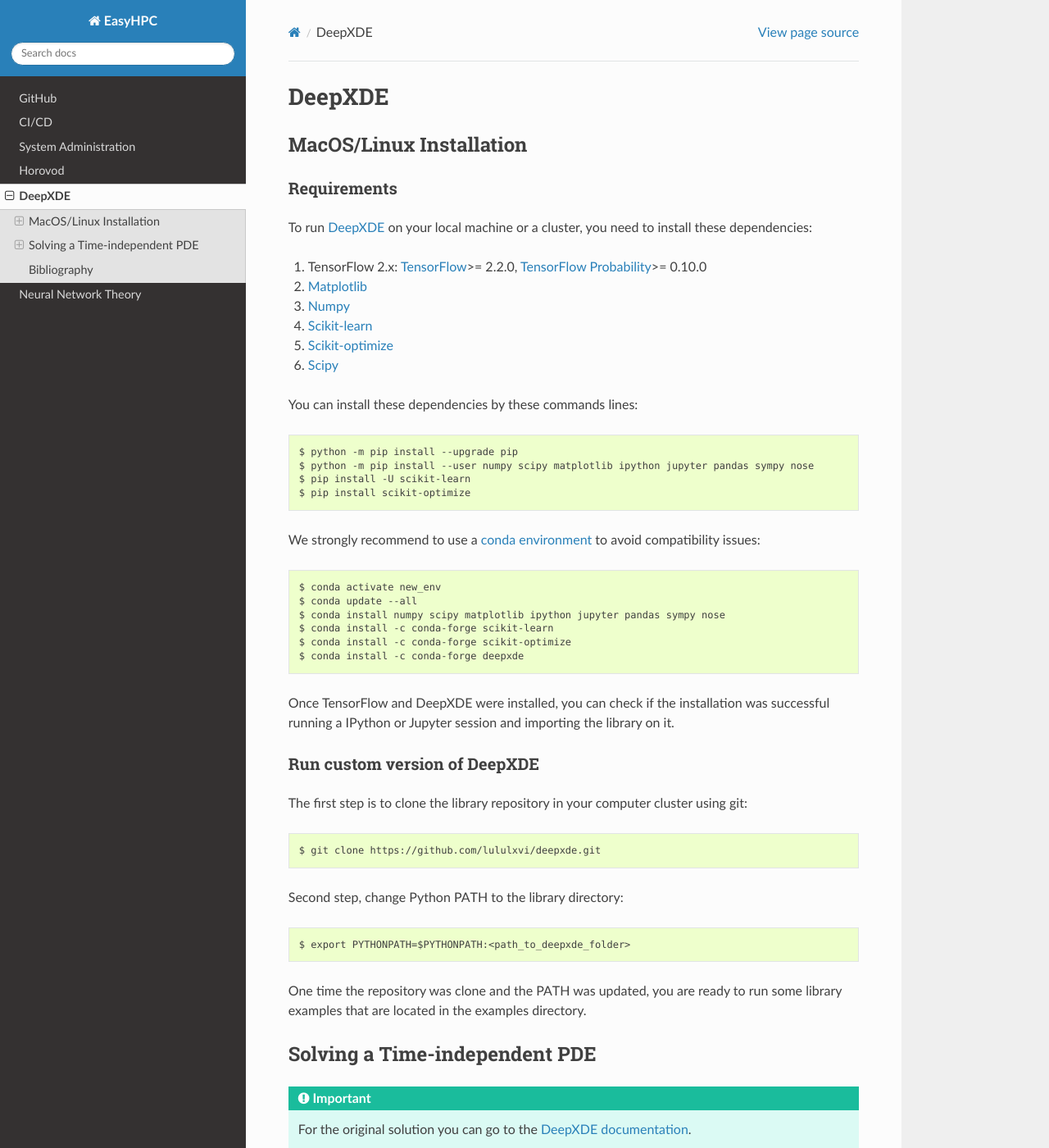
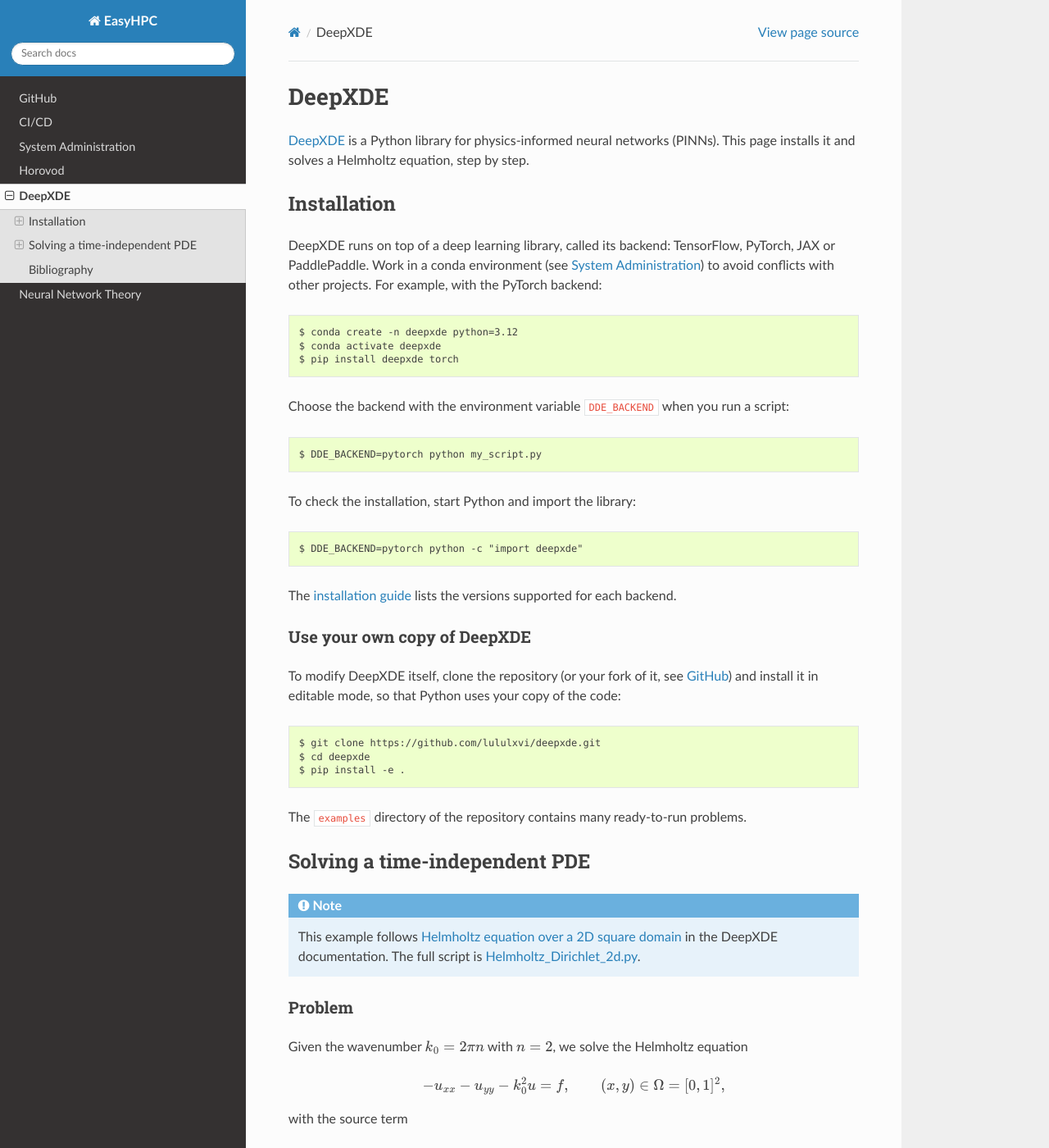
Before and after one commit to pescap/EasyHPC, a Sphinx documentation site: the page built from docs/source/deepxde.rst, in a window 1280 px wide and 1400 px high. Shown: the whole window at 82% size. Built offline with Sphinx 7.4.7 and the Read the Docs theme 3.1.0, drawn with Linux system fonts in a browser that asks for light colours; some of the changed text lies outside the part shown.

Commit message:
Fix the DeepXDE Helmholtz example so it runs, following the upstream script

```diff
--- a/docs/source/deepxde.rst
+++ b/docs/source/deepxde.rst
@@ -2,132 +2,128 @@
 DeepXDE
 =======
 
+`DeepXDE <https://deepxde.readthedocs.io>`__ is a Python library for physics-informed neural networks (PINNs). This page installs it and solves a Helmholtz equation, step by step.
 
 
-MacOS/Linux Installation
-------------------------
+Installation
+------------
+
+DeepXDE runs on top of a deep learning library, called its backend: TensorFlow, PyTorch, JAX or PaddlePaddle. Work in a conda environment (see :doc:`sysadmin`) to avoid conflicts with other projects. For example, with the PyTorch backend::
+
+    $ conda create -n deepxde python=3.12
+    $ conda activate deepxde
+    $ pip install deepxde torch
+
+Choose the backend with the environment variable ``DDE_BACKEND`` when you run a script::
+
+    $ DDE_BACKEND=pytorch python my_script.py
+
+To check the installation, start Python and import the library::
+
+    $ DDE_BACKEND=pytorch python -c "import deepxde"
+
+The `installation guide <https://deepxde.readthedocs.io/en/latest/user/installation.html>`__ lists the versions supported for each backend.
 
 
-Requirements
-**************
+Use your own copy of DeepXDE
+****************************
 
-To run `DeepXDE <https://deepxde.readthedocs.io/en/latest/index.html>`__ on your local machine or a cluster, you need to install these dependencies:
+To modify DeepXDE itself, clone the repository (or your fork of it, see :doc:`github`) and install it in editable mode, so that Python uses your copy of the code::
 
-1. TensorFlow 2.x: `TensorFlow <https://www.tensorflow.org/>`__>= 2.2.0, `TensorFlow Probability <https://www.tensorflow.org/probability>`__>= 0.10.0
-2. `Matplotlib <https://matplotlib.org/>`__
-3. `Numpy <https://numpy.org/>`__
-4. `Scikit-learn <https://scikit-learn.org/stable/>`__
-5. `Scikit-optimize <https://scikit-optimize.github.io/stable/>`__
-6. `Scipy <https://scipy.org/>`__
+    $ git clone https://github.com/lululxvi/deepxde.git
+    $ cd deepxde
+    $ pip install -e .
 
-You can install these dependencies by these commands lines: ::
-
-    $ python -m pip install --upgrade pip
-    $ python -m pip install --user numpy scipy matplotlib ipython jupyter pandas sympy nose
-    $ pip install -U scikit-learn
-    $ pip install scikit-optimize
-
-We strongly recommend to use a `conda environment <https://easyhpc.readthedocs.io/en/latest/sysadmin.html#anaconda>`__ to avoid compatibility issues: ::
-
-    $ conda activate new_env
-    $ conda update --all
-    $ conda install numpy scipy matplotlib ipython jupyter pandas sympy nose
-    $ conda install -c conda-forge scikit-learn
-    $ conda install -c conda-forge scikit-optimize
-    $ conda install -c conda-forge deepxde
-
-Once TensorFlow and DeepXDE were installed, you can check if the installation was successful running a IPython or Jupyter session and importing the library on it.
+The ``examples`` directory of the repository contains many ready-to-run problems.
 
 
-Run custom version of DeepXDE
-*******************************
+Solving a time-independent PDE
+------------------------------
 
-The first step is to clone the library repository in your computer cluster using git: ::
+.. note::
 
-    $ git clone https://github.com/lululxvi/deepxde.git
-
-Second step, change Python PATH to the library directory: ::
-
-    $ export PYTHONPATH=$PYTHONPATH:<path_to_deepxde_folder>
-
-One time the repository was clone and the PATH was updated, you are ready to run some library examples that are located in the examples directory.
+    This example follows `Helmholtz equation over a 2D square domain <https://deepxde.readthedocs.io/en/latest/demos/pinn_forward/helmholtz.2d.dirichlet.html>`__ in the DeepXDE documentation. The full script is `Helmholtz_Dirichlet_2d.py <https://github.com/lululxvi/deepxde/blob/master/examples/pinn_forward/Helmholtz_Dirichlet_2d.py>`__.
 
 
+Problem
+*******
 
-Solving a Time-independent PDE
-------------------------------
+Given the wavenumber :math:`k_0 = 2\pi n` with :math:`n = 2`, we solve the Helmholtz equation
 
-.. important::
+.. math::
 
-    For the original solution you can go to the
-    `DeepXDE documentation <https://deepxde.readthedocs.io/en/latest/demos/pinn_forward/helmholtz.2d.dirichlet.html>`__.
+    -u_{xx} - u_{yy} - k_0^2 u = f, \qquad (x, y) \in \Omega = [0, 1]^2,
 
-Given a wavenumber: :math:`k_{0}=2\pi n` with :math:`n=2`.
+with the source term
 
-You will solve a Helmholtz equation:
+.. math::
 
-.. math:: - u_{xx} - u_{yy} - {k^2}_0u=f,\qquad \Omega={[0,1]}^2
+    f(x, y) = k_0^2 \sin(k_0 x) \sin(k_0 y)
 
-Where :math:`f`:
+and the Dirichlet boundary condition
 
-.. math:: f(x,y)={k^2}_0\sin{(k_0x)}\sin{(k_0y)}
+.. math::
 
-With the Dirichlet boundary conditions:
+    u(x, y) = 0, \qquad (x, y) \in \partial \Omega.
 
-.. math:: u(x,y)=0,\qquad (x,y) \in \partial \Omega
+The exact solution is
 
-And finally, the solution is:
+.. math::
 
-.. math:: u(x,y)=\sin{(k_0x)}\sin{(k_0y)}
+    u(x, y) = \sin(k_0 x) \sin(k_0 y).
 
-First, import DeepXDE, Numpy, and TensorFlow (for this example) modules::
+
+Step by step
+************
+
+Import DeepXDE and NumPy::
 
     import deepxde as dde
     import numpy as np
-    from deepxde.backend import tf
 
-Now, define the general variables of the problem::
+Define the parameters of the problem: the number of training and test points per wavelength, whether the boundary condition is imposed exactly (``hard_constraint``), the weight of the boundary loss when it is not, and the number of training iterations::
 
     n = 2
     precision_train = 10
     precision_test = 30
     hard_constraint = True
     weights = 100
+    iterations = 5000
 
-Defining the epochs (number of steps), the learning rate, the number of layers and nodes, and the activation function::
+Define the learning rate, the number of hidden layers, the number of neurons per layer and the activation function::
 
-    epochs = 10000
-    parameters = [1e-3, 3, 150, "sin"]
+    learning_rate, num_dense_layers, num_dense_nodes, activation = 1e-3, 3, 150, "sin"
 
-    sin = tf.sin
+Define the residual of the PDE. ``x`` holds the coordinates :math:`(x, y)` of a batch of points and ``u`` the output of the network at those points::
 
-    learning_rate, num_dense_layers, num_dense_nodes, activation_func = parameters
+    sin = dde.backend.sin
 
-Now, we define the PDE residual of the principal equation::
+    def pde(x, u):
+        u_xx = dde.grad.hessian(u, x, i=0, j=0)
+        u_yy = dde.grad.hessian(u, x, i=1, j=1)
+        f = k0**2 * sin(k0 * x[:, 0:1]) * sin(k0 * x[:, 1:2])
+        return -u_xx - u_yy - k0**2 * u - f
 
-    def pde(x,u):
-        dy_xx = dde.grad.hessian(u,x,i=0,j=0)
-        dy_yy = dde.grad.hessian(u,x,i=1,j=1)
+``dde.backend.sin`` works with any backend. The function uses ``k0``, which is defined below, before the training starts.
 
-        f = k0**2*sin(k0*x[:,0:1])*sin(k0*x[:,1:2])
-        return -dy_xx-dy_yy-k0**2*u-f
+Define the exact solution, used to measure the error::
 
-**Note**: The first input is both variables, x and y, because they are the domain. The second argument is the solution :math:`u(x)`.
+    def func(x):
+        return np.sin(k0 * x[:, 0:1]) * np.sin(k0 * x[:, 1:2])
 
-Now, we introduce the exact solution::
+With ``hard_constraint = True``, the boundary condition is built into the network: its output is multiplied by :math:`x(1-x)y(1-y)`, which vanishes on the boundary of the square. Otherwise, the boundary condition is added to the loss::
 
-    def exact_func(x):
-        return np.sin(k0*x[:,0:1])*np.sin(k0*x[:,1:2])
+    def transform(x, u):
+        res = x[:, 0:1] * (1 - x[:, 0:1]) * x[:, 1:2] * (1 - x[:, 1:2])
+        return res * u
 
-    def transformation(x,u):
-        res = x[:,0:1]*(1-x[:,0:1])*x[:,1:2]*(1-x[:,1:2])
-        return res*u
+    def boundary(_, on_boundary):
+        return on_boundary
 
-Now, we define the domain as a rectangle and evaluate the training and test random collocation points.
-This values allow us to obtain collocation points density of 10 (respect 30) points per wavelength along each direction::
+Define the domain, the wavenumber and the number of points along each direction. With 10 points per wavelength for training and 30 for testing::
 
-    geom = dde.geometry.Rectangle([0,0],[1,1])
-    k0 = 2*np.pi*n
+    geom = dde.geometry.Rectangle([0, 0], [1, 1])
+    k0 = 2 * np.pi * n
     wave_len = 1 / n
 
     hx_train = wave_len / precision_train
@@ -136,86 +132,94 @@
     hx_test = wave_len / precision_test
     nx_test = int(1 / hx_test)
 
-    bc = []
+    if hard_constraint:
+        bc = []
+    else:
+        bc = dde.icbc.DirichletBC(geom, lambda x: 0, boundary)
 
-Then, we group all of our data and generate the training and testing points::
+Group the PDE, the boundary condition and the training and test points::
 
-    data = dde.data.PDE (
+    data = dde.data.PDE(
         geom,
         pde,
         bc,
-        num_domain = nx_train**2,
-        num_boundary = 4*nx_train,
-        solution = exact_func,
-        num_test = nx_test**2,
+        num_domain=nx_train**2,
+        num_boundary=4 * nx_train,
+        solution=func,
+        num_test=nx_test**2,
     )
 
-Now, it's time to choose the network. In this example, we use a fully connected nerual network of depth 4 (3 hidden layers) and width of 150.
-The activation function in this case is `sin` and `Glorot uniform` as initializer::
+Build a fully connected network with 2 inputs, 3 hidden layers of 150 neurons and 1 output, with the ``sin`` activation and the Glorot uniform initializer::
 
-    network = dde.nn.NN(
-        [2] + [numb_dense_nodes]*num_dense_layers + [1], activation, "Glorot uniform"
+    net = dde.nn.FNN(
+        [2] + [num_dense_nodes] * num_dense_layers + [1], activation, "Glorot uniform"
     )
 
-    net.apply_output_transform(transform)
+    if hard_constraint:
+        net.apply_output_transform(transform)
 
-Now, we have the PDE and the network. With this we build a `Model` and define the optimizer and learning rate::
+Build the model and choose the Adam optimizer. The metric is the relative :math:`L^2` error against the exact solution::
 
     model = dde.Model(data, net)
 
-    loss_weights = [1, weights]
-    model.compile(
-        "adam",
-        lr = learning_rate,
-        metrics = ["l2 relative error"],
-    )
+    if hard_constraint:
+        model.compile("adam", lr=learning_rate, metrics=["l2 relative error"])
+    else:
+        model.compile(
+            "adam",
+            lr=learning_rate,
+            metrics=["l2 relative error"],
+            loss_weights=[1, weights],
+        )
 
-We will train the model for :math:`10000` iterations with Adam optimizer::
+Train the model and save the loss history and the solution::
 
-    losshistory, train_state = model.train(epochs = epochs)
-
-Saving the plots::
-
-    dde.saveplot(losshistory, train_state, issave = True, isplot = True)
+    losshistory, train_state = model.train(iterations=iterations)
+    dde.saveplot(losshistory, train_state, issave=True, isplot=True)
 
 
-Full Code
-***********
+Full code
+*********
+
 ::
 
     import deepxde as dde
     import numpy as np
-    from deepxde.backend import tf
 
     n = 2
     precision_train = 10
     precision_test = 30
     hard_constraint = True
     weights = 100
+    iterations = 5000
 
-    epochs = 10000
-    parameters = [1e-3, 3, 150, "sin"]
+    learning_rate, num_dense_layers, num_dense_nodes, activation = 1e-3, 3, 150, "sin"
 
-    sin = tf.sin
+    sin = dde.backend.sin
 
-    learning_rate, num_dense_layers, num_dense_nodes, activation_func = parameters
 
-    def pde(x,u):
-        dy_xx = dde.grad.hessian(u,x,i=0,j=0)
-        dy_yy = dde.grad.hessian(u,x,i=1,j=1)
+    def pde(x, u):
+        u_xx = dde.grad.hessian(u, x, i=0, j=0)
+        u_yy = dde.grad.hessian(u, x, i=1, j=1)
+        f = k0**2 * sin(k0 * x[:, 0:1]) * sin(k0 * x[:, 1:2])
+        return -u_xx - u_yy - k0**2 * u - f
 
-        f = k0**2*sin(k0*x[:,0:1])*sin(k0*x[:,1:2])
-        return -dy_xx-dy_yy-k0**2*u-f
 
-    def exact_func(x):
-        return np.sin(k0*x[:,0:1])*np.sin(k0*x[:,1:2])
+    def func(x):
+        return np.sin(k0 * x[:, 0:1]) * np.sin(k0 * x[:, 1:2])
 
-    def transformation(x,u):
-        res = x[:,0:1]*(1-x[:,0:1])*x[:,1:2]*(1-x[:,1:2])
-        return res*u
 
-    geom = dde.geometry.Rectangle([0,0],[1,1])
-    k0 = 2*np.pi*n
+    def transform(x, u):
+        res = x[:, 0:1] * (1 - x[:, 0:1]) * x[:, 1:2] * (1 - x[:, 1:2])
+        return res * u
+
+
+    def boundary(_, on_boundary):
+        return on_boundary
+
+
+    geom = dde.geometry.Rectangle([0, 0], [1, 1])
+    k0 = 2 * np.pi * n
     wave_len = 1 / n
 
     hx_train = wave_len / precision_train
@@ -224,40 +228,46 @@
     hx_test = wave_len / precision_test
     nx_test = int(1 / hx_test)
 
-    bc = []
+    if hard_constraint:
+        bc = []
+    else:
+        bc = dde.icbc.DirichletBC(geom, lambda x: 0, boundary)
 
-    data = dde.data.PDE (
+    data = dde.data.PDE(
         geom,
         pde,
         bc,
-        num_domain = nx_train**2,
-        num_boundary = 4*nx_train,
-        solution = exact_func,
-        num_test = nx_test**2,
+        num_domain=nx_train**2,
+        num_boundary=4 * nx_train,
+        solution=func,
+        num_test=nx_test**2,
     )
 
     net = dde.nn.FNN(
-       [2] + [num_dense_nodes] * num_dense_layers + [1], activation, "Glorot uniform"
+        [2] + [num_dense_nodes] * num_dense_layers + [1], activation, "Glorot uniform"
     )
 
-    net.apply_output_transform(transform)
+    if hard_constraint:
+        net.apply_output_transform(transform)
 
     model = dde.Model(data, net)
 
-    loss_weights = [1, weights]
-    model.compile(
-        "adam",
-        lr = learning_rate,
-        metrics = ["l2 relative error"],
-    )
+    if hard_constraint:
+        model.compile("adam", lr=learning_rate, metrics=["l2 relative error"])
+    else:
+        model.compile(
+            "adam",
+            lr=learning_rate,
+            metrics=["l2 relative error"],
+            loss_weights=[1, weights],
+        )
 
-    losshistory, train_state = model.train(epochs = epochs)
-    dde.saveplot(losshistory, train_state, issave = True, isplot = True)
-
+    losshistory, train_state = model.train(iterations=iterations)
+    dde.saveplot(losshistory, train_state, issave=True, isplot=True)
 
 
 Bibliography
 ------------
 
-- DeepXDE: A Deep Learning Library for solving differential equations, Lu, Lu and Meng, Xuhui and Mao, Zhiping and Karniadakis, George Em, SIAM Review (2021) [`link <https://epubs.siam.org/doi/pdf/10.1137/19M1274067>`__]
-- Physics-informed neural networks: A deep learning framework for solving forward and inverse problems involving nonlinear partial differential equations, M. Raissi and P. Perdikaris and G.E. Karniadakis, Journal of Computational Physics (2019) [`link <https://www.sciencedirect.com/science/article/pii/S0021999118307125>`__]
+- L. Lu, X. Meng, Z. Mao and G. E. Karniadakis. DeepXDE: A deep learning library for solving differential equations. *SIAM Review*, 63(1):208–228, 2021. `doi:10.1137/19M1274067 <https://doi.org/10.1137/19M1274067>`__
+- M. Raissi, P. Perdikaris and G. E. Karniadakis. Physics-informed neural networks: A deep learning framework for solving forward and inverse problems involving nonlinear partial differential equations. *Journal of Computational Physics*, 378:686–707, 2019. `doi:10.1016/j.jcp.2018.10.045 <https://doi.org/10.1016/j.jcp.2018.10.045>`__
```
